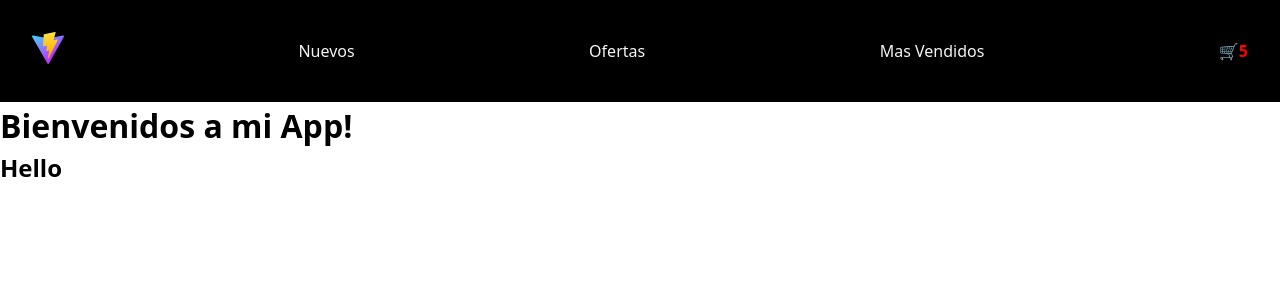
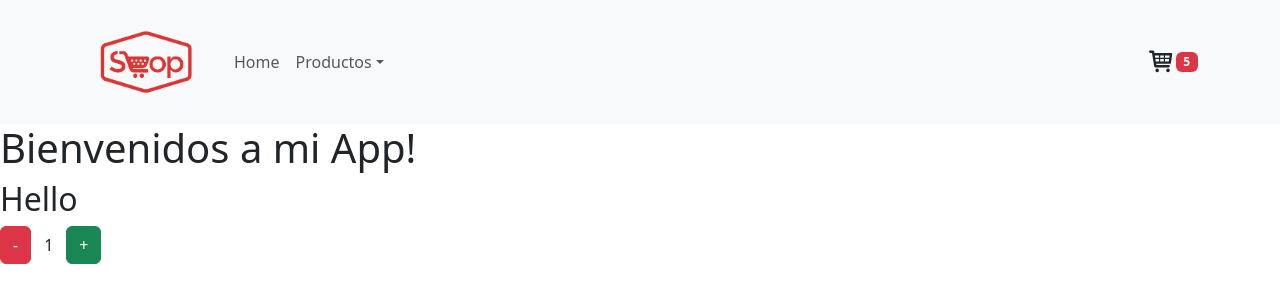
Before and after one commit to ltherisod/react-flex-88100, a React (Vite) app: page / in a window 1280 px wide. Shown: the top 302 px of the page. Built offline with nearby package versions, Linux system fonts and the light colour scheme.

Commit message:
primer pre entrega con librerias

```diff
--- a/package.json
+++ b/package.json
@@ -10,8 +10,11 @@
     "preview": "vite preview"
   },
   "dependencies": {
+    "bootstrap": "^5.3.8",
     "react": "^19.2.0",
-    "react-dom": "^19.2.0"
+    "react-bootstrap": "^2.10.10",
+    "react-dom": "^19.2.0",
+    "react-icons": "^5.5.0"
   },
   "devDependencies": {
     "@eslint/js": "^9.39.1",
--- a/src/App.jsx
+++ b/src/App.jsx
@@ -1,7 +1,9 @@
 import './App.css'
-// import ItemCount from './components/ItemCount'
+import 'bootstrap/dist/css/bootstrap.min.css';
+import ItemCount from './components/ItemCount'
 import ItemListContainer from './components/ItemListContainer'
 import Navbar from "./components/Navbar"
+import NavBarBS from './components/NavBarBS';
 
 function App() {
 
@@ -9,10 +11,11 @@ function App() {
 console.log('App')
   return (
     <>
-      <Navbar/>
+      {/* <Navbar/> */}
+      <NavBarBS/>
       <ItemListContainer saludo='Bienvenidos a mi App!' greeting={greeting}/>
       {/* NO ENTRA EN LA PRIMER PRENTREGA */}
-      {/* <ItemCount stock={10}/> */}
+      <ItemCount stock={10}/>
     </>
   )
 }
--- /dev/null
+++ b/src/components/CartWidgetRI.jsx
@@ -0,0 +1,13 @@
+import React from 'react'
+import Badge from 'react-bootstrap/Badge';
+import { TiShoppingCart } from "react-icons/ti";
+const CartWidgetRI = () => {
+  return (
+    <div>
+        <TiShoppingCart fontSize={'1.8rem'} />
+        <Badge bg="danger">5</Badge>
+    </div>
+  )
+}
+
+export default CartWidgetRI
--- a/src/components/ItemCount.jsx
+++ b/src/components/ItemCount.jsx
@@ -19,9 +19,9 @@ const ItemCount = ({stock})=> {
     console.log('ItemCount')
     return(
         <div>
-            <button onClick={restar}>-</button>
-            <span>{counter}</span>
-             <button onClick={sumar}>+</button>
+            <button className="btn btn-danger" onClick={restar}>-</button>
+            <span className="btn">{counter}</span>
+             <button className="btn btn-success" onClick={sumar}>+</button>
         </div>
     )
 }
--- /dev/null
+++ b/src/components/NavBarBS.jsx
@@ -0,0 +1,36 @@
+import Container from 'react-bootstrap/Container';
+import Nav from 'react-bootstrap/Nav';
+import Navbar from 'react-bootstrap/Navbar';
+import NavDropdown from 'react-bootstrap/NavDropdown';
+import CartWidgetRI from './CartWidgetRI';
+
+function NavBarBS() {
+  return (
+    <Navbar expand="lg" className="bg-body-tertiary">
+      <Container>
+        <Navbar.Brand href="#home">
+            <img src='../img/logo-shop.png' alt='logo' style={{width:'8rem'}}/>
+        </Navbar.Brand>
+        <Navbar.Toggle aria-controls="basic-navbar-nav" />
+        <Navbar.Collapse id="basic-navbar-nav">
+          <Nav className="me-auto">
+            <Nav.Link href="#home">Home</Nav.Link>
+            <NavDropdown title="Productos" id="basic-nav-dropdown">
+              <NavDropdown.Item href="#action/3.1">Nuevos</NavDropdown.Item>
+              <NavDropdown.Divider />
+              <NavDropdown.Item href="#action/3.2">
+               Ofertas
+              </NavDropdown.Item>
+              <NavDropdown.Divider />
+              <NavDropdown.Item href="#action/3.3">Más vendidos</NavDropdown.Item>
+
+            </NavDropdown>
+          </Nav>
+          <CartWidgetRI/>
+        </Navbar.Collapse>
+      </Container>
+    </Navbar>
+  );
+}
+
+export default NavBarBS;
```
Also changed, not shown: public/img/logo-shop.png (added), 1 other file (tests, documents, lock files or other folders).
